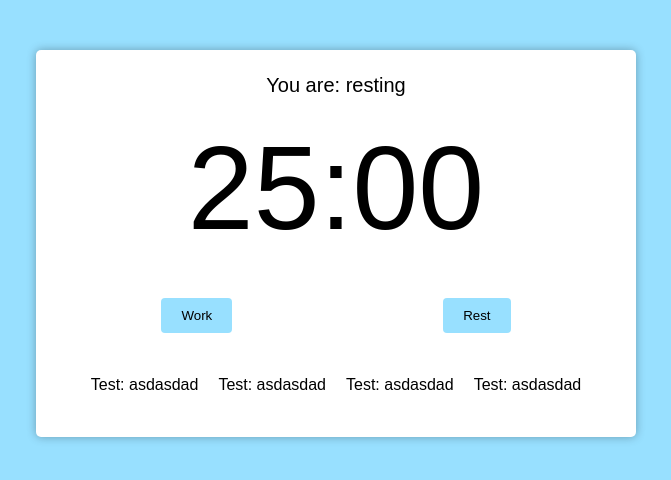
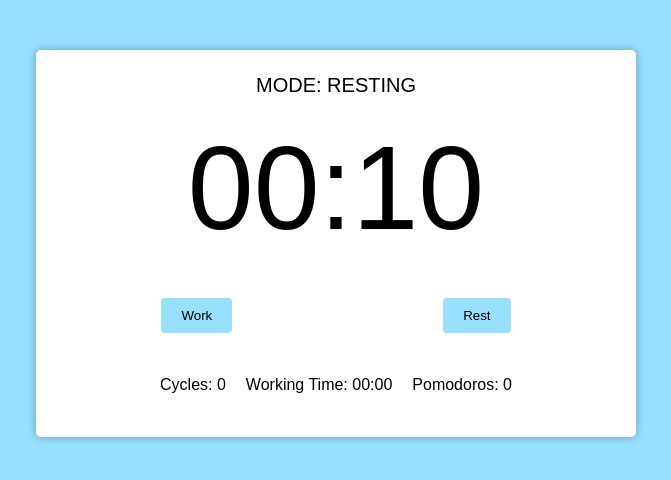
Before and after one commit to remediios/pomodoro-app, a React (Create React App) app: page / in a window 1280 px wide. Shown: the top 480 px of the page, without its empty margins (304-975 px from the left). Built offline with nearby package versions, Linux system fonts and the light colour scheme.

Commit message:
finalising pomodoro logic

```diff
--- a/src/App.tsx
+++ b/src/App.tsx
@@ -5,9 +5,9 @@ function App(): JSX.Element {
   return (
     <div className="container">
       <PomodoroTimer
-        defaultPomodoroTime={1500}
-        shortRestTime={300}
-        longRestTime={900}
+        defaultPomodoroTime={10}
+        shortRestTime={5}
+        longRestTime={8}
         cycles={4}
       />
     </div>
--- a/src/components/PomodoroTimer.tsx
+++ b/src/components/PomodoroTimer.tsx
@@ -4,6 +4,7 @@ import Button from './Button';
 import Timer from './Timer';
 import bellStart from '../sounds/bell-start.mp3';
 import bellFinish from '../sounds/bell-finish.mp3';
+import { secondsToTime } from '../utils/secondsToTime';
 
 const audioStartWorking = new Audio(bellStart);
 const audioFinishWorking = new Audio(bellFinish);
@@ -18,45 +19,80 @@ function PomodoroTimer({
   defaultPomodoroTime,
   shortRestTime,
   longRestTime,
-  cycles,
+  ...props
 }: Props): JSX.Element {
   const [mainTime, setMainTime] = useState(defaultPomodoroTime);
   const [timeCounting, setTimeCounting] = useState(false);
+
   const [working, setWorking] = useState(false);
   const [resting, setResting] = useState(false);
-
-  useEffect(() => {
-    if (working) document.body.classList.add('working');
-    if (resting) document.body.classList.remove('working');
-  }, [working, resting]);
+  const [cyclesQtdManager, setCyclesQtdManager] = useState(
+    new Array(props.cycles - 1).fill(true),
+  );
+  const [completedCycles, setCompletedCycles] = useState(0);
+  const [fullWorkingTime, setFullWorkingTime] = useState(0);
+  const [numberOfPomodoros, setNumberOfPomodoros] = useState(0);
 
   useInterval(
     () => {
-      if (mainTime === 0) return;
       setMainTime(mainTime - 1);
+      if (working) setFullWorkingTime(fullWorkingTime + 1);
     },
     timeCounting ? 1000 : null,
   );
 
   const handleWorkConfig = () => {
+    setMainTime(defaultPomodoroTime);
     setTimeCounting(true);
     setWorking(true);
     setResting(false);
-    setMainTime(defaultPomodoroTime);
     audioStartWorking.play();
   };
 
   const handleRestConfig = (long: boolean) => {
     setTimeCounting(true);
     setResting(true);
-    if (long) setMainTime(longRestTime);
-    else setMainTime(shortRestTime);
+    if (long) {
+      setMainTime(longRestTime);
+    } else {
+      setMainTime(shortRestTime);
+    }
     audioFinishWorking.play();
   };
 
+  useEffect(() => {
+    if (working) document.body.classList.add('working');
+    if (resting) document.body.classList.remove('working');
+
+    if (mainTime > 0) return;
+
+    if (working && cyclesQtdManager.length > 0) {
+      handleRestConfig(false);
+      cyclesQtdManager.pop();
+    } else if (working && cyclesQtdManager.length <= 0) {
+      handleRestConfig(true);
+      setCyclesQtdManager(new Array(props.cycles - 1).fill(true));
+      setCompletedCycles(completedCycles + 1);
+    }
+
+    if (working) setNumberOfPomodoros(numberOfPomodoros + 1);
+    if (resting) handleWorkConfig();
+  }, [
+    working,
+    resting,
+    mainTime,
+    cyclesQtdManager,
+    numberOfPomodoros,
+    completedCycles,
+    handleRestConfig,
+    setCyclesQtdManager,
+    handleWorkConfig,
+    props.cycles,
+  ]);
+
   return (
     <div className="pomodoro">
-      <h2>You are: resting</h2>
+      <h2>MODE: {working ? 'WORKING' : 'RESTING'}</h2>
       <Timer time={mainTime} />
       <div className="controls">
         <Button text="Work" onClick={handleWorkConfig} />
@@ -68,10 +104,9 @@ function PomodoroTimer({
         <Button text="Rest" onClick={() => handleRestConfig(false)} />
       </div>
       <div className="details">
-        <p>Test: asdasdad</p>
-        <p>Test: asdasdad</p>
-        <p>Test: asdasdad</p>
-        <p>Test: asdasdad</p>
+        <p>Cycles: {completedCycles}</p>
+        <p>Working Time: {secondsToTime(fullWorkingTime)}</p>
+        <p>Pomodoros: {numberOfPomodoros}</p>
       </div>
     </div>
   );
```
